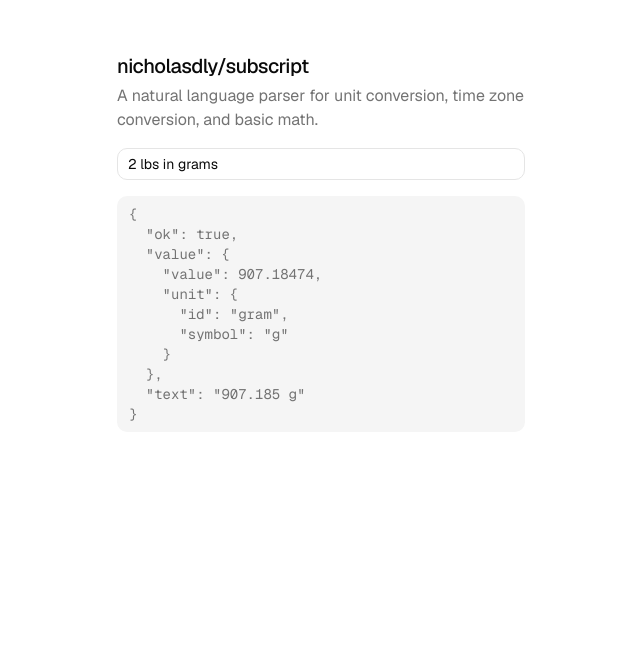
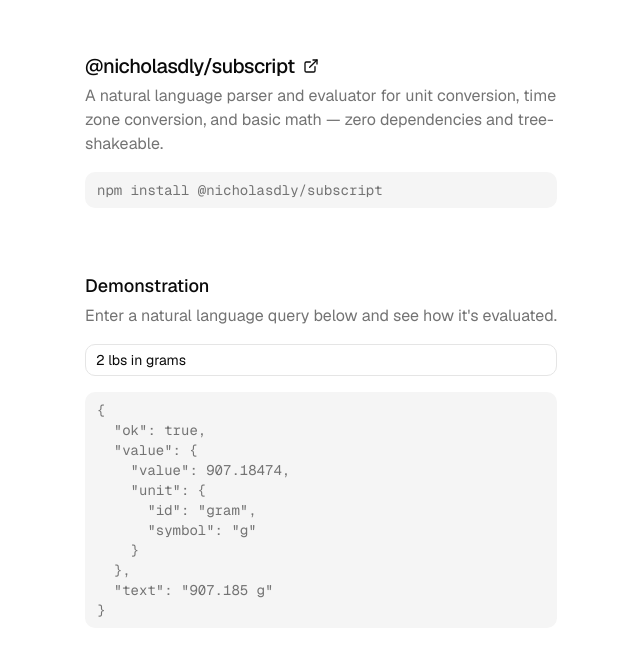
Before and after one commit to nicholasdly/subscript, a Next.js app in the folder apps/web/: page / in a window 1280 px wide. Shown: the top 656 px of the page, without its empty margins (319-959 px from the left). Built offline with nearby package versions, Linux system fonts and the light colour scheme.

Commit message:
Updated website information

```diff
--- a/apps/web/app/layout.tsx
+++ b/apps/web/app/layout.tsx
@@ -15,8 +15,8 @@
 });
 
 export const metadata: Metadata = {
-  title: "Create Next App",
-  description: "Generated by create next app",
+  title: "@nicholasdly/subscript",
+  description: "Evaluate arithmetic, unit conversions, and time zones from natural language.",
 };
 
 export default function RootLayout({ children }: Readonly<{ children: React.ReactNode }>) {
--- a/apps/web/app/page.tsx
+++ b/apps/web/app/page.tsx
@@ -1,28 +1,47 @@
 "use client";
 
 import { evaluate } from "@nicholasdly/subscript";
+import { ExternalLinkIcon } from "lucide-react";
+import Link from "next/link";
 import { useState } from "react";
 
 import { Input } from "@/components/ui/input";
 
-const json = (data: unknown) => JSON.stringify(data, null, 2);
+export default function Page() {
+  const [query, setQuery] = useState("2 lbs in grams");
 
-const DEFAULT_QUERY = "2 lbs in grams";
-
-export default function Page() {
-  const [query, setQuery] = useState(DEFAULT_QUERY);
-
-  const result = json(evaluate(query));
+  const result = JSON.stringify(evaluate(query), null, 2);
 
   return (
-    <main className="mx-auto my-8 max-w-md p-5">
-      <h1 className="mb-1 text-xl font-medium tracking-tight">nicholasdly/subscript</h1>
-      <p className="text-muted-foreground mb-4">
-        A natural language parser for unit conversion, time zone conversion, and basic math.
-      </p>
-      <Input className="mb-4" value={query} onChange={(e) => setQuery(e.target.value)} />
-      <div className="bg-muted overflow-scroll rounded-lg px-3 py-2">
-        <p className="text-muted-foreground font-mono text-sm whitespace-pre">{result}</p>
+    <main className="mx-auto my-8 flex max-w-lg flex-col gap-16 p-5">
+      <div>
+        <h1 className="mb-1 text-xl font-medium tracking-tight">
+          <Link
+            className="inline-flex items-center gap-2 decoration-1 underline-offset-4 hover:underline"
+            href="https://github.com/nicholasdly/subscript"
+          >
+            @nicholasdly/subscript <ExternalLinkIcon className="size-4" />
+          </Link>
+        </h1>
+        <p className="text-muted-foreground mb-4">
+          A natural language parser and evaluator for unit conversion, time zone conversion, and
+          basic math — zero dependencies and tree-shakeable.
+        </p>
+        <div className="bg-muted overflow-scroll rounded-lg px-3 py-2">
+          <pre className="text-muted-foreground font-mono text-sm">
+            npm install @nicholasdly/subscript
+          </pre>
+        </div>
+      </div>
+      <div>
+        <h2 className="mb-1 text-lg font-medium">Demonstration</h2>
+        <p className="text-muted-foreground mb-4">
+          Enter a natural language query below and see how it's evaluated.
+        </p>
+        <Input className="mb-4" value={query} onChange={(e) => setQuery(e.target.value)} />
+        <div className="bg-muted overflow-scroll rounded-lg px-3 py-2">
+          <pre className="text-muted-foreground font-mono text-sm whitespace-pre">{result}</pre>
+        </div>
       </div>
     </main>
   );
```
Also changed, not shown: 1 other file (tests, documents, lock files or other folders).
